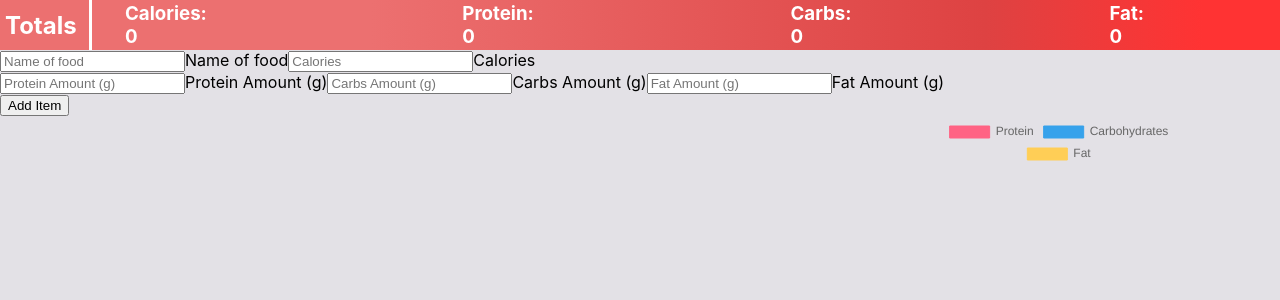
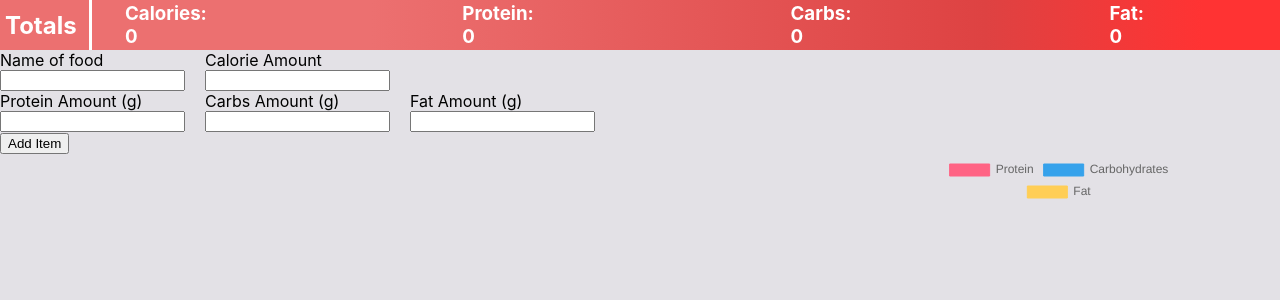
Before and after one commit to jac-mac/calorie-tracker, a React (Create React App) app: page / in a window 1280 px wide. Shown: the top 300 px of the page. Built offline with nearby package versions, Linux system fonts and the light colour scheme; the HTML template or start-up script is replaced by a standard one.

Commit message:
Form input layout

```diff
--- a/src/components/Food/NewFoodForm.css
+++ b/src/components/Food/NewFoodForm.css
@@ -0,0 +1,26 @@
+.form-base__name {
+    float: left;
+    margin-right: 20px;
+}
+
+.form-base__calories {
+    float: left;
+}
+
+.form-macros__protein {
+    float: left;
+    margin-right: 20px;
+}
+
+.form-macros__carbs {
+    float: left;
+    margin-right: 20px;
+}
+
+.form-macros__fat {
+    float: left;
+}
+
+br {
+    clear: both;
+}
--- a/src/components/Food/NewFoodForm.js
+++ b/src/components/Food/NewFoodForm.js
@@ -13,9 +13,6 @@ export default function NewFoodForm(props) {
 
     const submitHandler = (event) => {
         event.preventDefault()
-        if(!formValidity) {
-            alert('Invalid Form!')
-        }
         const newFood = {
             id: Math.random(),
             name: foodName,
@@ -55,15 +52,27 @@ export default function NewFoodForm(props) {
     return (
         <div>
             <form onSubmit={submitHandler}>
-                <div className='form-base'>
-                    <InputField placeholder='Name of food' type='text' onChange={nameChangeHandler} value={foodName} id='name'/>
-                    <InputField placeholder='Calories' type='number' onChange={calorieChangeHandler} value={foodCalories} id='calories'/>
-                </div>
-                <div className='form-macros'>
-                    <InputField placeholder='Protein Amount (g)' type='number' onChange={proteinChangeHandler} value={foodProtein} id='protein'/>
-                    <InputField placeholder='Carbs Amount (g)' type='number' onChange={carbsChangeHandler} value={foodCarbs} id='carbs'/>
-                    <InputField placeholder='Fat Amount (g)' type='number' onChange={fatChangeHandler} value={foodFat} is='fat'/>
-                </div>
+                <section>
+                    <div className='form-base__name'>
+                        <InputField label='Name of food' type='text' onChange={nameChangeHandler} value={foodName} id='name'/>
+                    </div>
+                    <div className='form-base__calories'>
+                        <InputField label='Calorie Amount' type='number' onChange={calorieChangeHandler} value={foodCalories} id='calories'/>
+                    </div>
+                </section>
+                <br/>
+                <section>
+                    <div className='form-macros__protein'>
+                        <InputField label='Protein Amount (g)' type='number' onChange={proteinChangeHandler} value={foodProtein} id='protein'/>
+                    </div>
+                    <div className='form-macros__carbs'>
+                        <InputField label='Carbs Amount (g)' type='number' onChange={carbsChangeHandler} value={foodCarbs} id='carbs'/>
+                    </div>
+                    <div className='form-macros__fat'>
+                        <InputField label='Fat Amount (g)' type='number' onChange={fatChangeHandler} value={foodFat} is='fat'/>
+                    </div>
+                </section>
+                <br/>
                 <button type='submit'>Add Item</button>
             </form>
         </div>
--- a/src/components/common/InputField.css
+++ b/src/components/common/InputField.css
@@ -0,0 +1,3 @@
+input, label {
+    display: block;
+}
--- a/src/components/common/InputField.js
+++ b/src/components/common/InputField.js
@@ -2,9 +2,9 @@ import './InputField.css'
 
 export default function InputField(props) {
     return (
-        <div style={{display: 'inline'}}>
+        <div>
+            <label for={props.id}>{props.label}</label>
             <input placeholder={props.placeholder} type={props.type} onChange={props.onChange} value={props.value} id={props.id} required></input>
-            <label for={props.id}>{props.placeholder}</label>
         </div>
     )
 }
```
Also changed, not shown: 1 other file (tests, documents, lock files or other folders).
